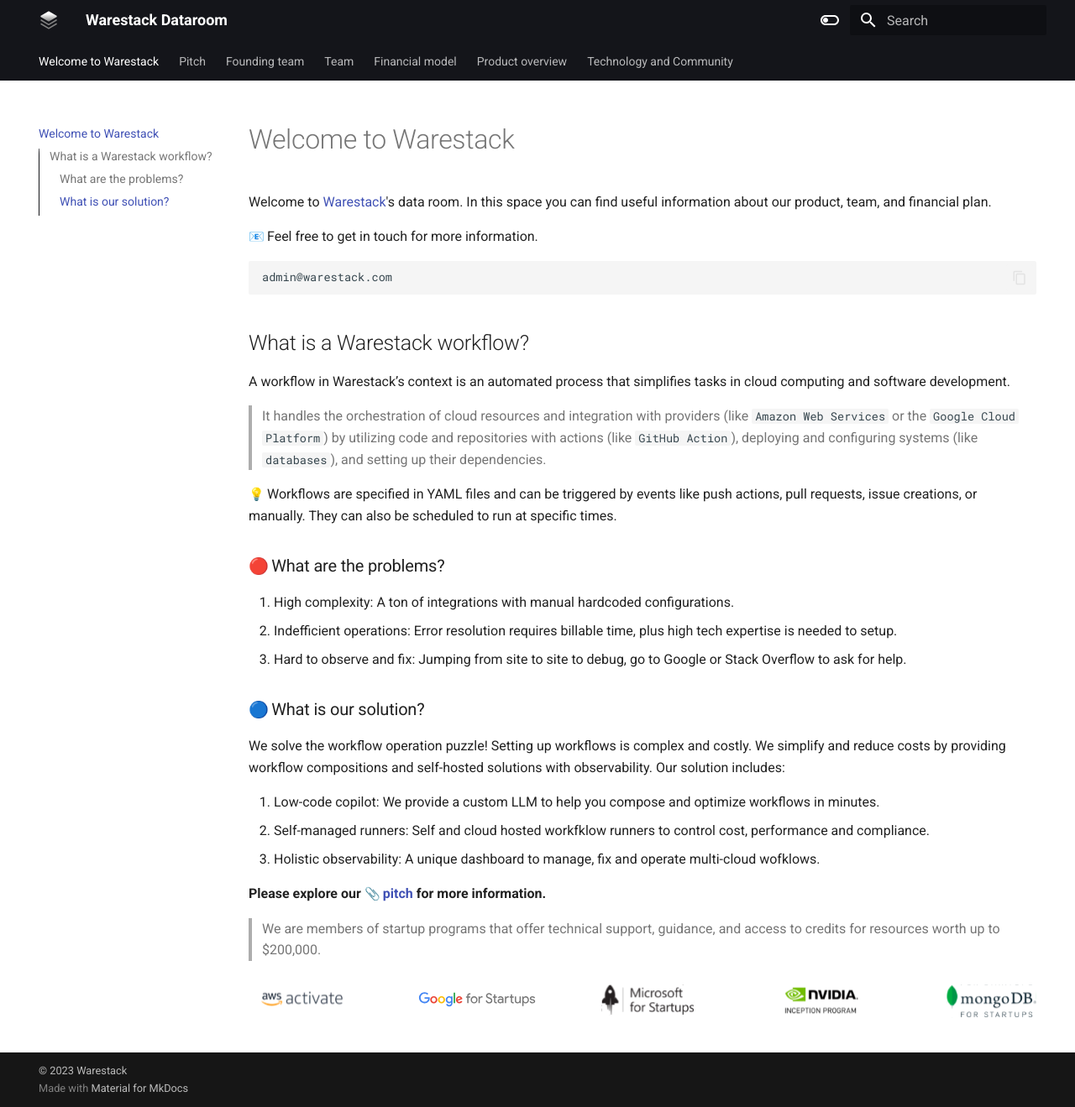
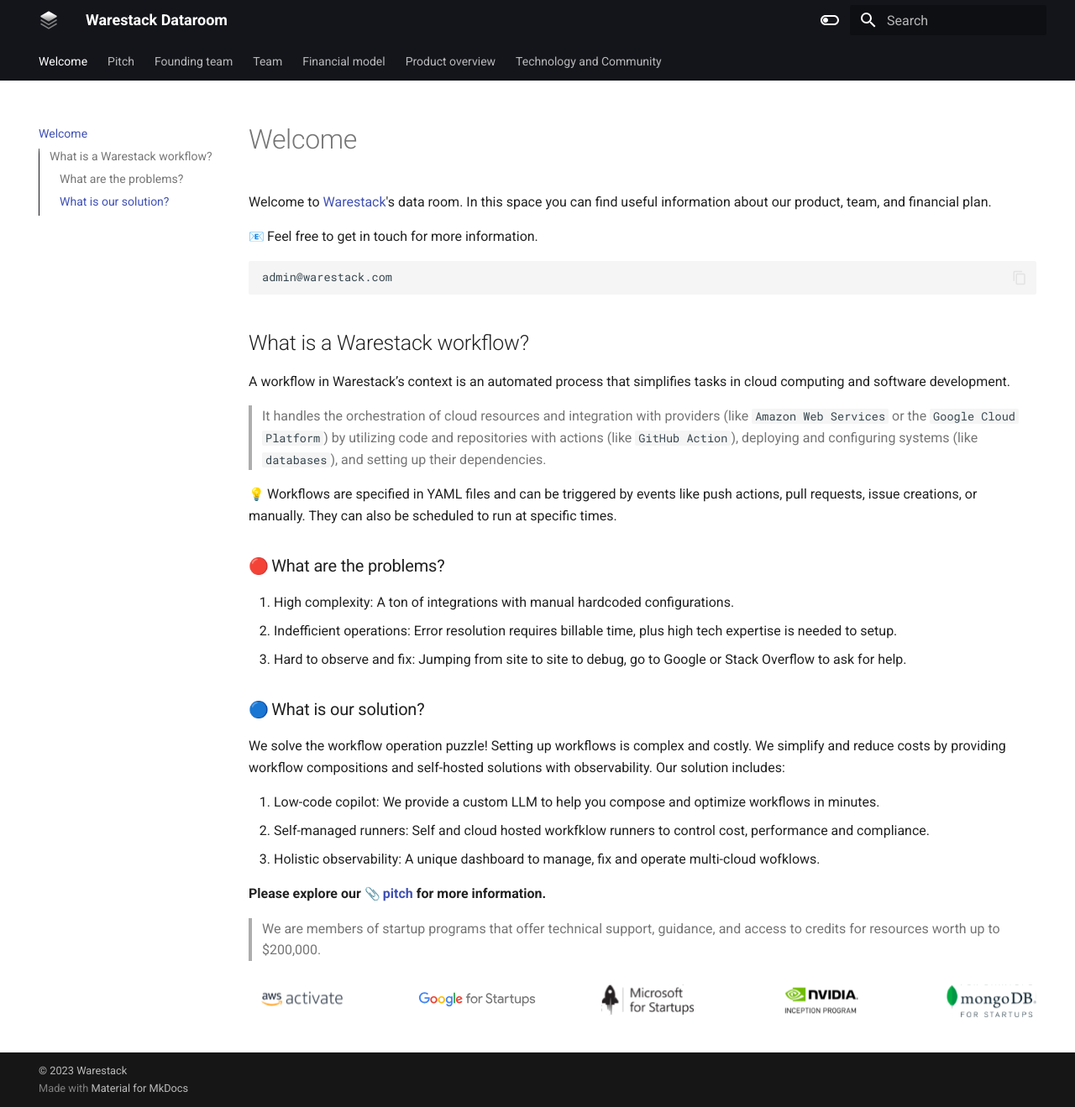
Before and after one commit to steliosot/docs, an MkDocs documentation site: the page built from docs/index.md, in a window 1280 px wide and 1319 px high. Shown: the whole window at 84% size. Built offline with MkDocs 1.6.1 and Material for MkDocs 9.7.7, drawn with Linux system fonts in a browser that asks for light colours; emoji names are drawn with the system emoji font.

```diff
--- a/docs/index.md
+++ b/docs/index.md
@@ -1,4 +1,4 @@
-# Welcome to Warestack
+# Welcome
 
 Welcome to <a href="https://www.warestack.com" target="_blank">Warestack</a>'s data room. In this space you can find useful information about our product, team, and financial plan.
 
```
Also changed, not shown: docs/2_team_hierarchy.md (+5 -5 lines).
